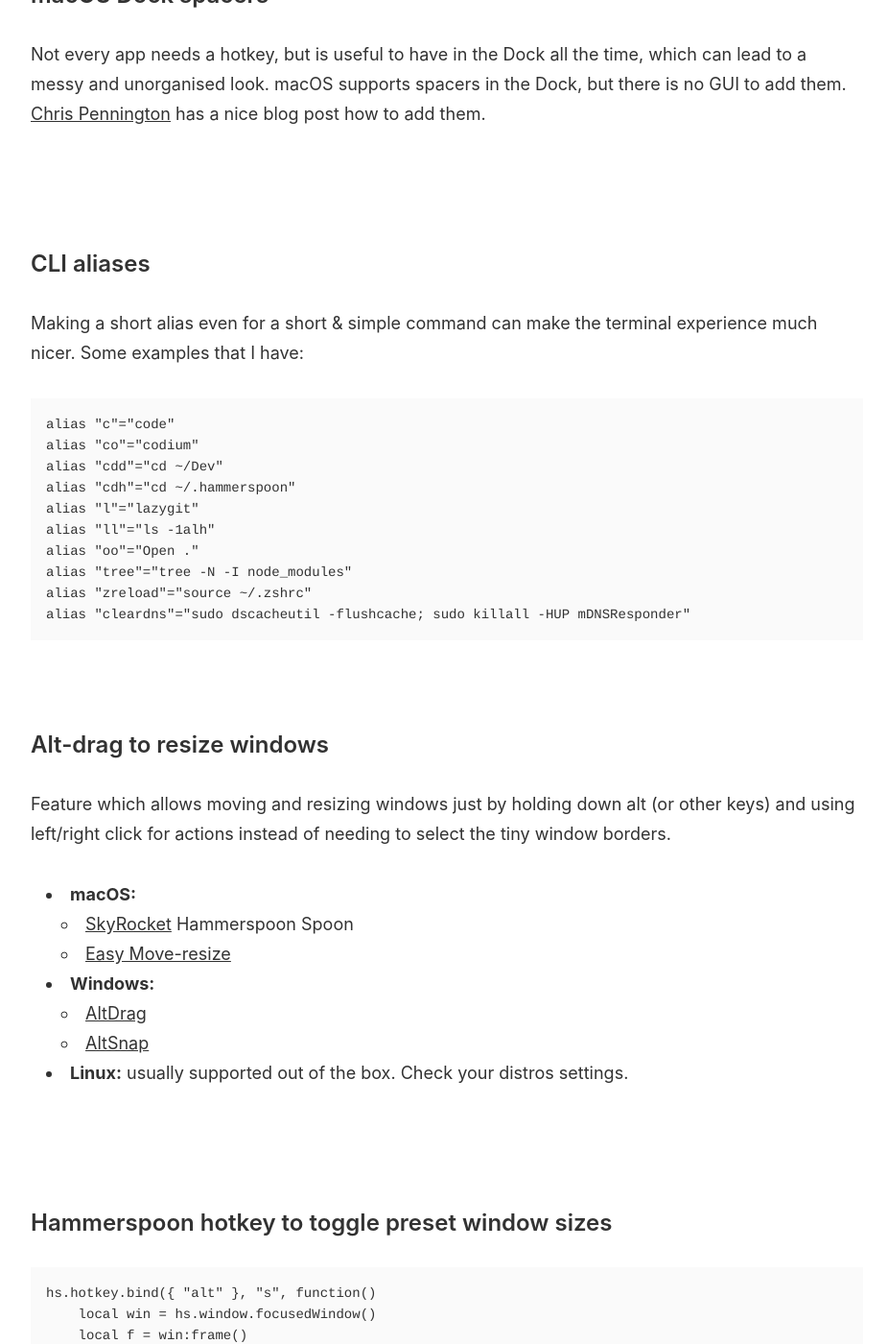
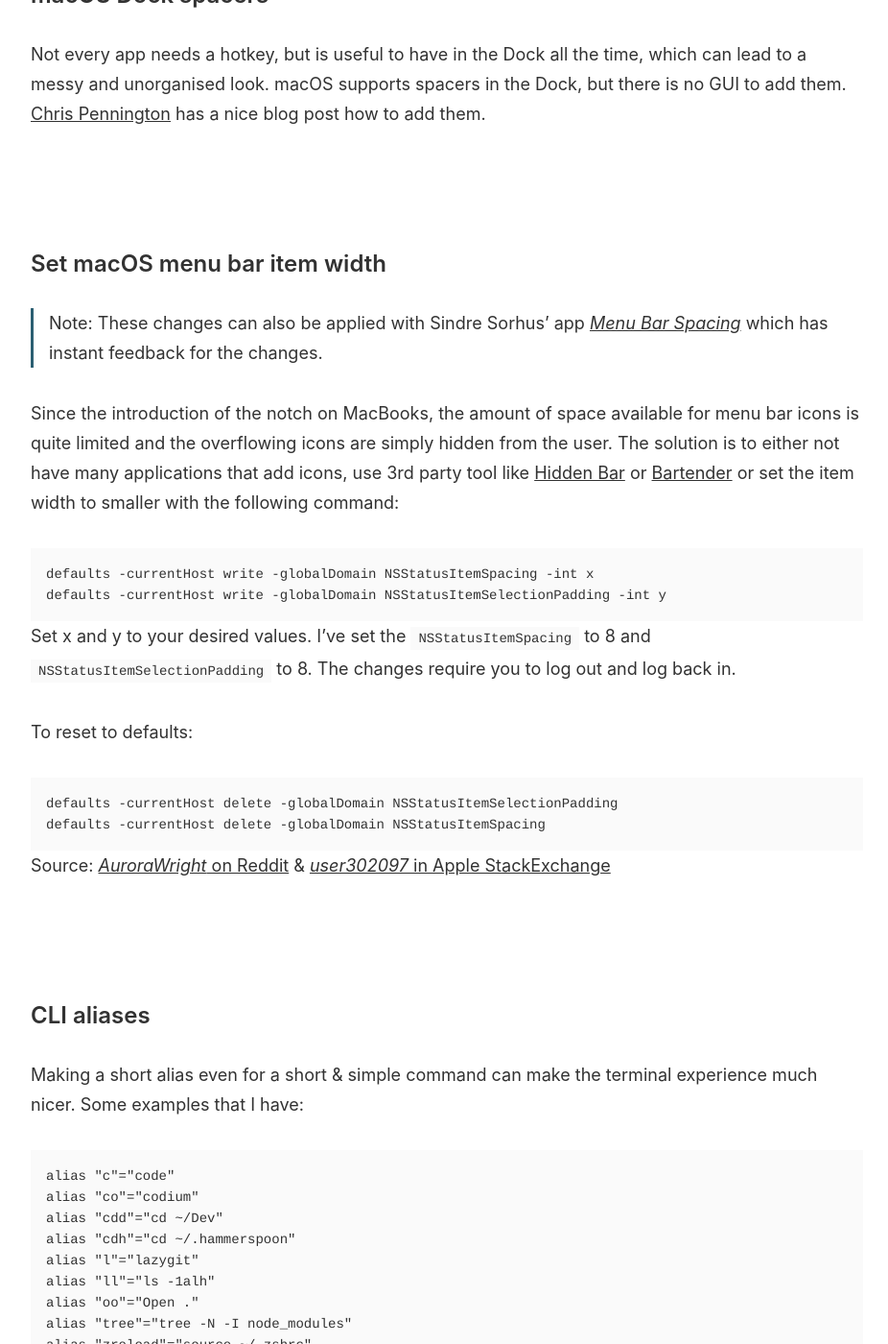
Before and after one commit to joonakeskitalo/joonakeskitalo.github.io, a Jekyll site: the page built from _posts/2024-06-14-Useful-things.md, in a window 1280 px wide and 1400 px high, scrolled down 3531 px. Shown: the whole window at 96% size, without its empty margins (174-1100 px from the left). Built offline with Jekyll 4.4.1, drawn with Linux system fonts in a browser that asks for light colours; some of the changed text lies outside the part shown.

Commit message:
feat: add menu bar item width setting to useful things post

````diff
--- a/_posts/2024-06-14-Useful-things.md
+++ b/_posts/2024-06-14-Useful-things.md
@@ -120,6 +120,30 @@
 ### macOS Dock spacers
 
 Not every app needs a hotkey, but is useful to have in the Dock all the time, which can lead to a messy and unorganised look. macOS supports spacers in the Dock, but there is no GUI to add them. [Chris Pennington](https://chrispennington.blog/blog/add-spacer-in-macos-dock/) has a nice blog post how to add them.
+
+<br/><br/>
+
+### Set macOS menu bar item width
+
+> Note: These changes can also be applied with Sindre Sorhus' app [*Menu Bar Spacing*](https://sindresorhus.com/menu-bar-spacing) which has instant feedback for the changes.
+
+Since the introduction of the notch on MacBooks, the amount of space available for menu bar icons is quite limited and the overflowing icons are simply hidden from the user. The solution is to either not have many applications that add icons, use 3rd party tool like [Hidden Bar](https://github.com/dwarvesf/hidden) or [Bartender](https://www.macbartender.com/) or set the item width to smaller with the following command:
+
+```
+defaults -currentHost write -globalDomain NSStatusItemSpacing -int x
+defaults -currentHost write -globalDomain NSStatusItemSelectionPadding -int y
+```
+
+Set x and y to your desired values. I've set the `NSStatusItemSpacing` to 8 and `NSStatusItemSelectionPadding` to 8. The changes require you to log out and log back in.
+
+To reset to defaults:
+
+```
+defaults -currentHost delete -globalDomain NSStatusItemSelectionPadding
+defaults -currentHost delete -globalDomain NSStatusItemSpacing
+```
+
+Source: [*AuroraWright* on Reddit](https://www.reddit.com/r/MacOS/comments/16lpfg5/hidden_preference_to_alter_the_menubar_spacing/) & [*user302097* in Apple StackExchange](https://apple.stackexchange.com/questions/406316/can-the-spacing-of-menu-bar-apps-be-modified-in-macos-big-sur-and-later/465674#465674)
 
 <br/><br/>
 
@@ -318,20 +342,7 @@
 ```
 <br/>
 Reset to default:
+
 ```
 defaults delete com.apple.dock "autohide-delay" && killall Dock
 ```
-
-<br/>
-
-**[Set the menubar item spacing](https://apple.stackexchange.com/questions/406316/can-the-spacing-of-menu-bar-apps-be-modified-in-macos-big-sur-and-later/465674#465674)**
-```
-defaults -currentHost write -globalDomain NSStatusItemSpacing -int 6
-defaults -currentHost write -globalDomain NSStatusItemSelectionPadding -int 12
-```
-<br/>
-Reset back to defaults:
-```
-defaults -currentHost delete -globalDomain NSStatusItemSelectionPadding
-defaults -currentHost delete -globalDomain NSStatusItemSpacing
-```
````
